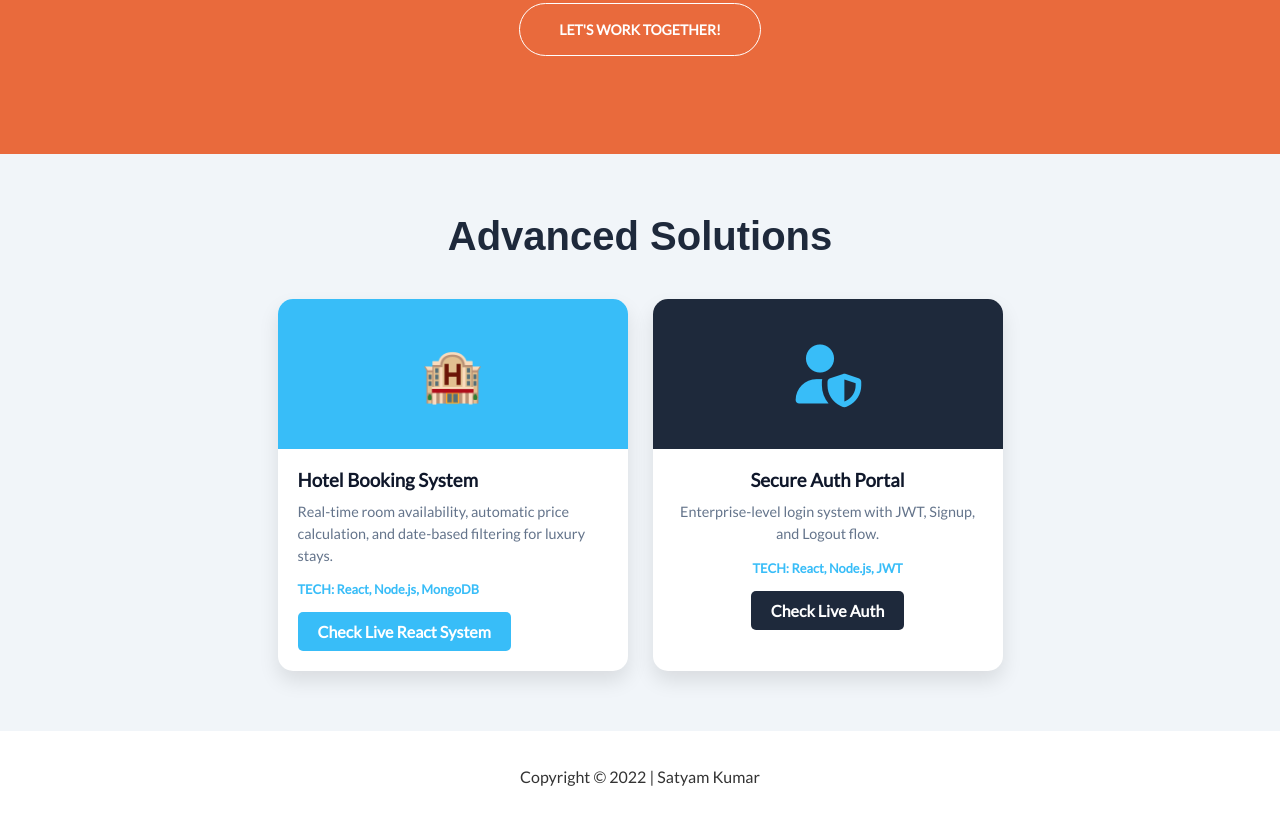
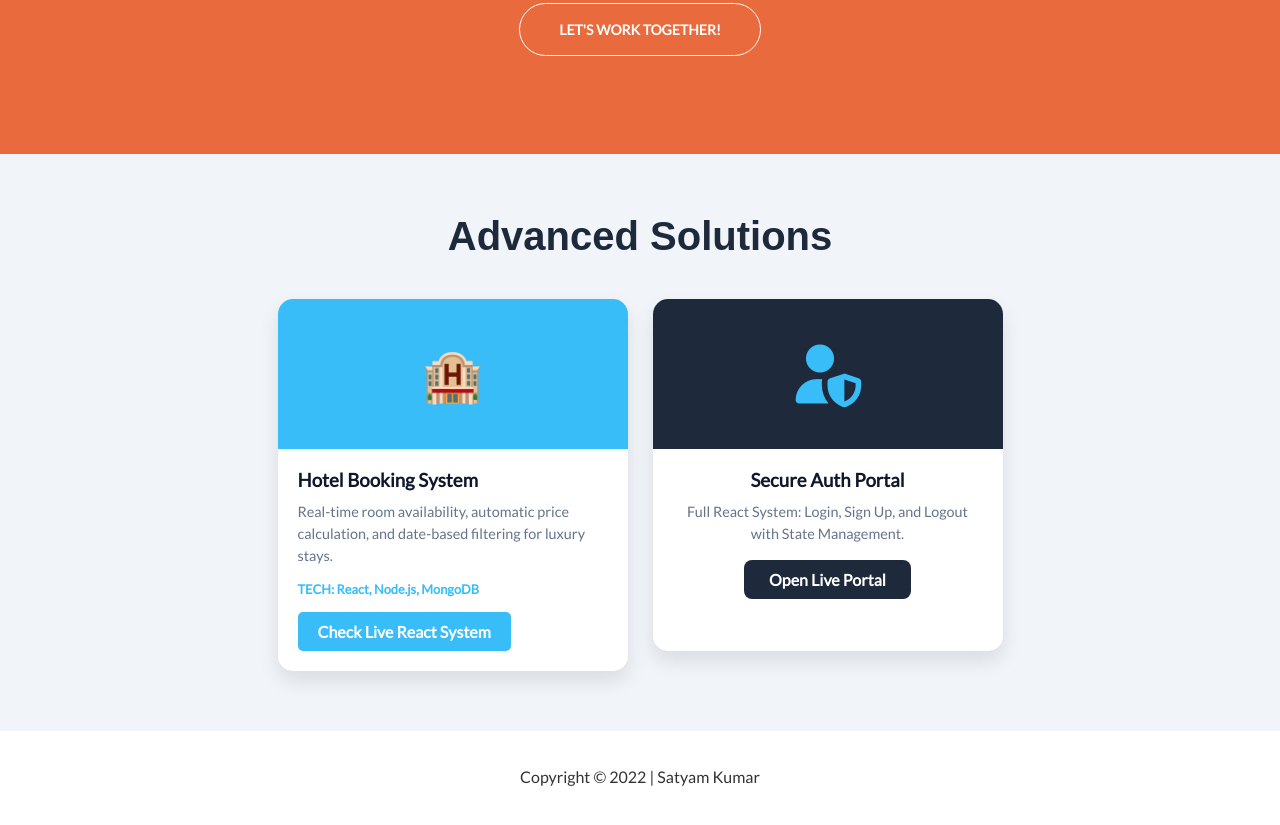
Before and after one commit to Satyam8009/PERSONAL-PORTFOLIO-WEBSITE, a website: page index.html in a window 1280 px wide. Shown: the part 2505-3330 px from the top of the page. Drawn offline with nearby package versions, Linux system fonts and the light colour scheme.

Commit message:
Update index.html

```diff
--- a/index.html
+++ b/index.html
@@ -175,15 +175,16 @@
             </div>
         </div>
 
-        <div style="background: white; border-radius: 15px; width: 350px; overflow: hidden; box-shadow: 0 10px 20px rgba(0,0,0,0.1);">
+        <div style="background: white; border-radius: 15px; width: 350px; overflow: hidden; box-shadow: 0 10px 20px rgba(0,0,0,0.1); margin-bottom: 20px;">
     <div style="background: #1e293b; height: 150px; display: flex; align-items: center; justify-content: center;">
         <i class="fas fa-user-shield" style="font-size: 60px; color: #38bdf8;"></i>
     </div>
     <div style="padding: 20px;">
         <h3 style="color: #0f172a; margin-bottom: 10px;">Secure Auth Portal</h3>
-              <p style="color: #64748b; font-size: 0.9rem; line-height: 1.5;">Enterprise-level login system with JWT, Signup, and Logout flow.</p>
-              <div style="margin-top: 15px; font-weight: bold; color: #38bdf8; font-size: 0.8rem;">TECH: React, Node.js, JWT</div>
-              <a href="login-system.html" style="display:inline-block; margin-top:15px; background:#1e293b; color:white; padding:10px 20px; border-radius:5px; text-decoration:none; font-weight:bold;">Check Live Auth</a>
+        <p style="color: #64748b; font-size: 0.9rem; line-height: 1.5;">Full React System: Login, Sign Up, and Logout with State Management.</p>
+        <div style="margin-top: 15px;">
+            <a href="login-system.html" style="display:inline-block; background:#1e293b; color:white; padding:10px 25px; border-radius:8px; text-decoration:none; font-weight:bold; transition: 0.3s;">Open Live Portal</a>
+        </div>
     </div>
 </div>
 
```
Lines whose indentation alone changed are shown as unchanged.
